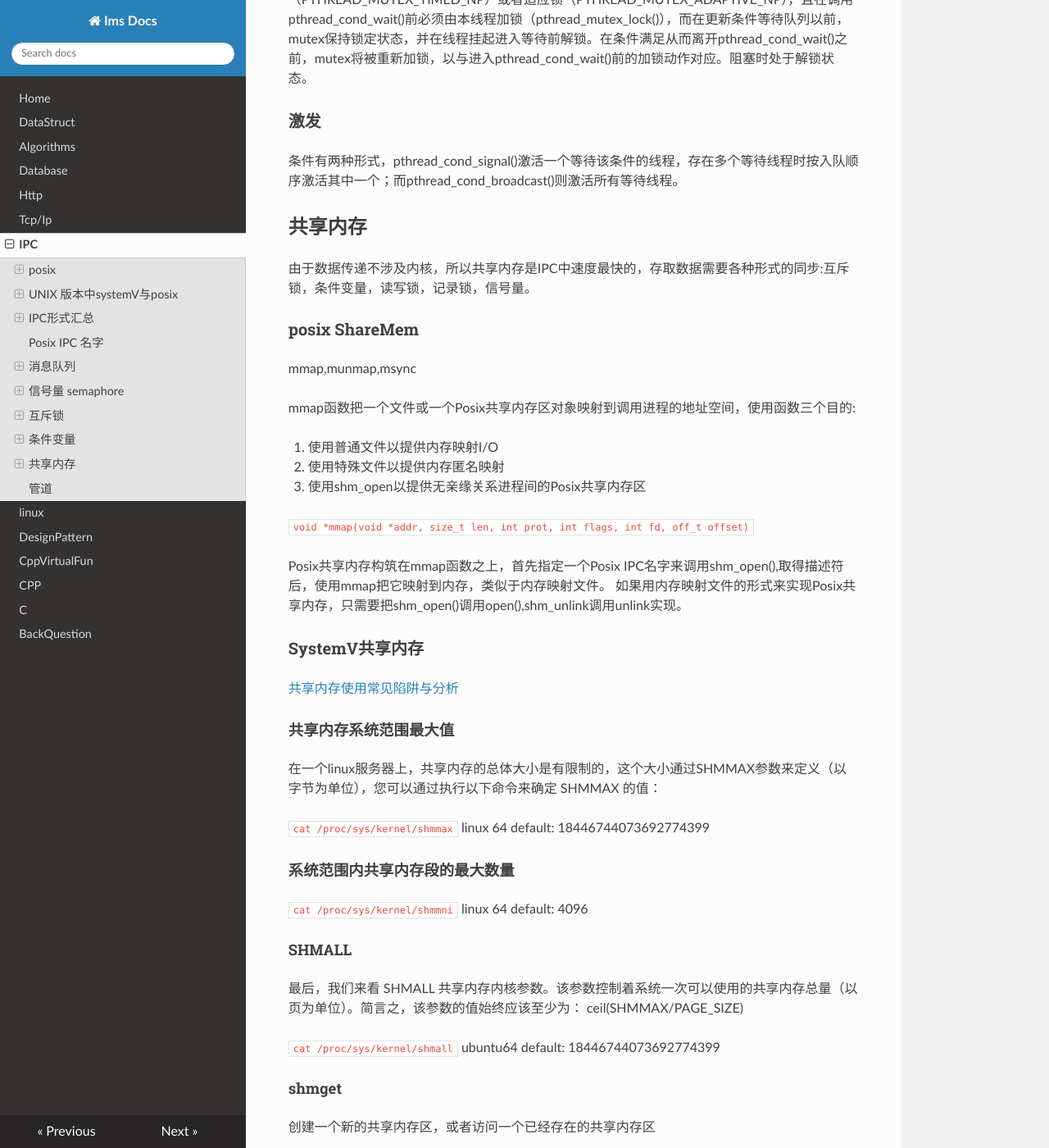
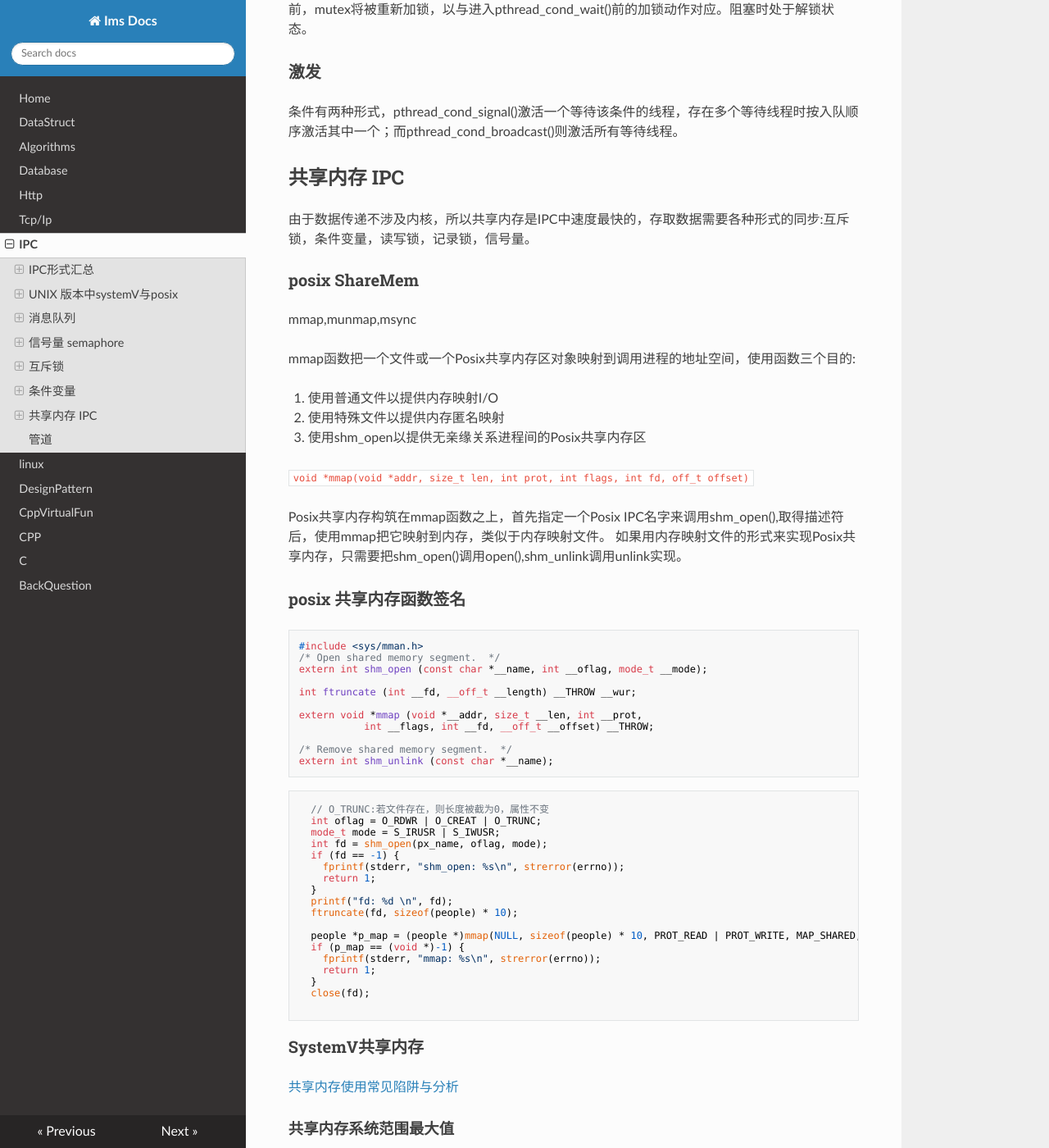
Before and after one commit to ims0/mkdocs, an MkDocs documentation site: the page built from docs/IPC.md, in a window 1280 px wide and 1400 px high, scrolled down 9589 px. Shown: the whole window at 82% size. Built offline with MkDocs 1.6.1, drawn with Linux system fonts in a browser that asks for light colours; nearby versions of some CDN libraries; some of the changed text lies outside the part shown.

Commit message:
update posix wqshm

````diff
--- a/docs/IPC.md
+++ b/docs/IPC.md
@@ -1,5 +1,27 @@
 # IPC
-## [posix](https://linuxhint.com/posix-standard/)
+## IPC形式汇总
+
+1. 消息传递（管道，FIFO，消息队列）
+2. 同步（互斥锁，条件变量，读写锁，信号量）
+3. 共享内存区
+4. 过程调用（Solaris 门， Sun RPC）
+
+### 同步的方式区别与选择
+
+posix.1 基本原理中声称，有了互斥锁和条件变量还提供信号量的原因如下：
+
+*提供信号量的目的是提供一种进程间同步的方式，这些进程可能共享内存，也可能不共享内存，互斥锁和条件变量是作为线程间同步方式说明的，这些线程总是共享某个内存区，这两个是使用多年的同步范式，每组元语都特别适合特定的问题。*
+
+虽然信号量是为了进程间同步而设置的，但是，信号量与互斥锁条件变量也能互换，根据实际问题选择合适的方式。
+
+
+
+## UNIX 版本中systemV与posix
+
+多数UNIX 系统或者源自 Berkeley，或者来自 System V
+大多数厂家一开始采用 Posix 标准，来减少这些差别。
+
+### [posix](https://linuxhint.com/posix-standard/)
 
 Initially, POSIX was divided into multiple standards:
 
@@ -16,15 +38,13 @@
 
 + **Shell and Utilities Volume:** Definition of interfaces of any application to command shells and common utility programs.
 + **Rationale Volume:** Contains information and history about added or discarded features and the reasonings of the decisions.
-
-## UNIX 版本中systemV与posix
-
-多数UNIX 系统或者源自 Berkeley，或者来自 System V
-大多数厂家一开始采用 Posix 标准，来减少这些差别。
-
 [systemV与posix对比](https://blog.csdn.net/firstlai/article/details/50705042)
 
-###  posix IPC 函数
+### Posix IPC 名字规则
+
+mq_open,sem_open,shm_open,的第一个参数都使用这样一个名字，它可以是真正的文件名也可以不是，为了便于移植，Posix必须以一个斜杠开头，并且不能再含有任何其它斜杠。
+
+###  posix IPC 函数表
 
 |type | 消息队列 | 信号量 | 共享内存|
 |-- | -- | -- | --- |
@@ -45,24 +65,9 @@
 
 ----
 
-## IPC形式汇总
 
-1. 消息传递（管道，FIFO，消息队列）
-2. 同步（互斥锁，条件变量，读写锁，信号量）
-3. 共享内存区
-4. 过程调用（Solaris 门， Sun RPC）
 
-### 同步的方式区别与选择
 
-posix.1 基本原理中声称，有了互斥锁和条件变量还提供信号量的原因如下：
-
-*提供信号量的目的是提供一种进程间同步的方式，这些进程可能共享内存，也可能不共享内存，互斥锁和条件变量是作为线程间同步方式说明的，这些线程总是共享某个内存区，这两个是使用多年的同步范式，每组元语都特别适合特定的问题。*
-
-虽然信号量是为了进程间同步而设置的，但是，信号量与互斥锁条件变量也能互换，根据实际问题选择合适的方式。
-
-## Posix IPC 名字
-
-mq_open,sem_open,shm_open,的第一个参数都使用这样一个名字，它可以是真正的文件名也可以不是，为了便于移植，Posix必须以一个斜杠开头，并且不能再含有任何其它斜杠。
 
 ## 消息队列
 
@@ -399,7 +404,7 @@
 
 条件有两种形式，pthread_cond_signal()激活一个等待该条件的线程，存在多个等待线程时按入队顺序激活其中一个；而pthread_cond_broadcast()则激活所有等待线程。
 
-## 共享内存
+## 共享内存 IPC
 
 由于数据传递不涉及内核，所以共享内存是IPC中速度最快的，存取数据需要各种形式的同步:互斥锁，条件变量，读写锁，记录锁，信号量。
 
@@ -417,6 +422,43 @@
 
 Posix共享内存构筑在mmap函数之上，首先指定一个Posix IPC名字来调用shm_open(),取得描述符后，使用mmap把它映射到内存，类似于内存映射文件。
 如果用内存映射文件的形式来实现Posix共享内存，只需要把shm_open()调用open(),shm_unlink调用unlink实现。
+
+### posix 共享内存函数签名
+```
+#include <sys/mman.h>
+/* Open shared memory segment.  */
+extern int shm_open (const char *__name, int __oflag, mode_t __mode);
+
+int ftruncate (int __fd, __off_t __length) __THROW __wur;
+
+extern void *mmap (void *__addr, size_t __len, int __prot,
+		   int __flags, int __fd, __off_t __offset) __THROW;
+
+/* Remove shared memory segment.  */
+extern int shm_unlink (const char *__name);
+```
+
+
+```
+  // O_TRUNC:若文件存在，则长度被截为0，属性不变
+  int oflag = O_RDWR | O_CREAT | O_TRUNC;
+  mode_t mode = S_IRUSR | S_IWUSR;
+  int fd = shm_open(px_name, oflag, mode);
+  if (fd == -1) {
+    fprintf(stderr, "shm_open: %s\n", strerror(errno));
+    return 1;
+  }
+  printf("fd: %d \n", fd);
+  ftruncate(fd, sizeof(people) * 10);
+
+  people *p_map = (people *)mmap(NULL, sizeof(people) * 10, PROT_READ | PROT_WRITE, MAP_SHARED, fd, 0);
+  if (p_map == (void *)-1) {
+    fprintf(stderr, "mmap: %s\n", strerror(errno));
+    return 1;
+  }
+  close(fd);
+
+```
 
 ### SystemV共享内存
 
````
Also changed, not shown: other parts of docs/IPC.md (+1 -1 lines).
